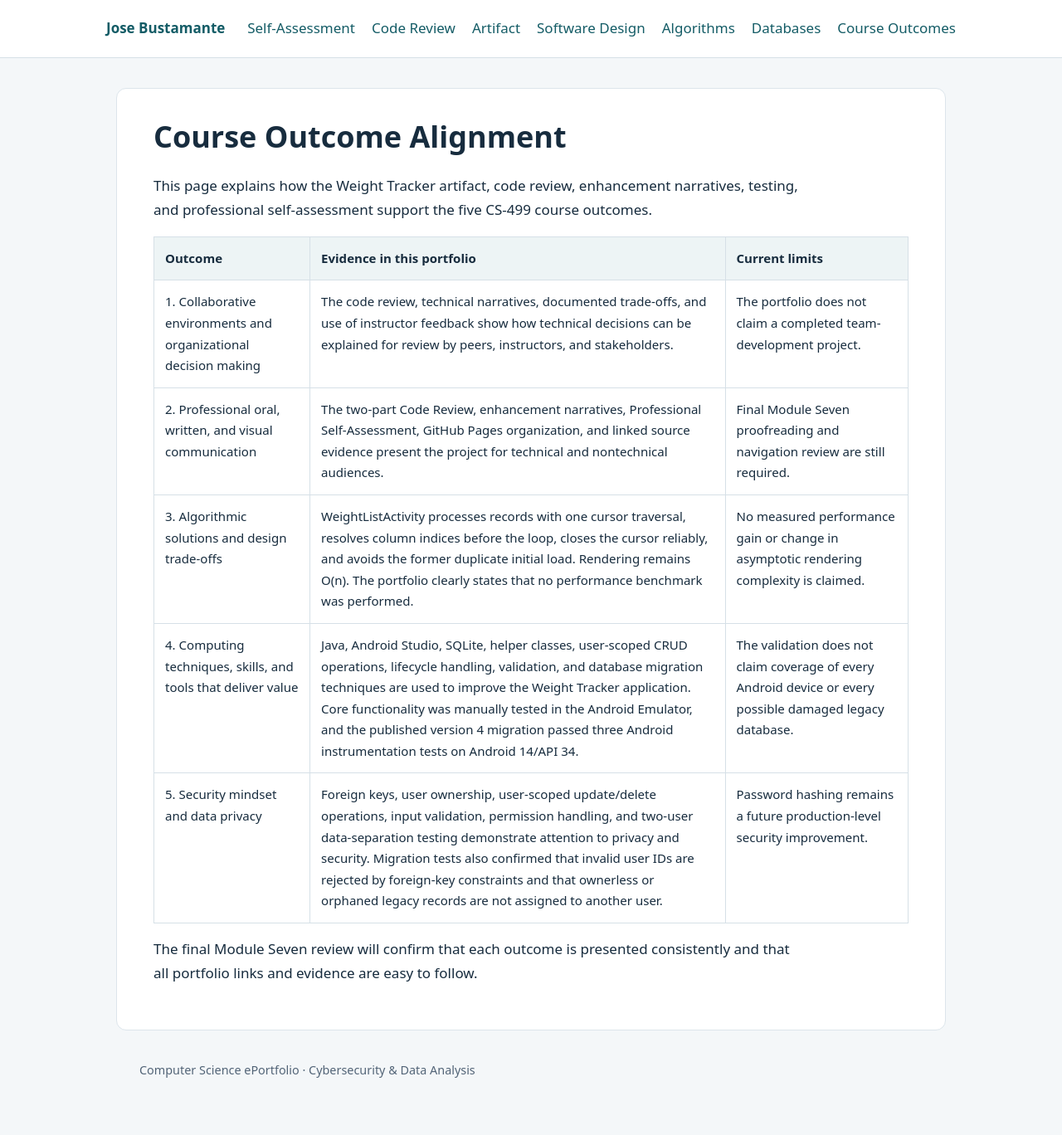
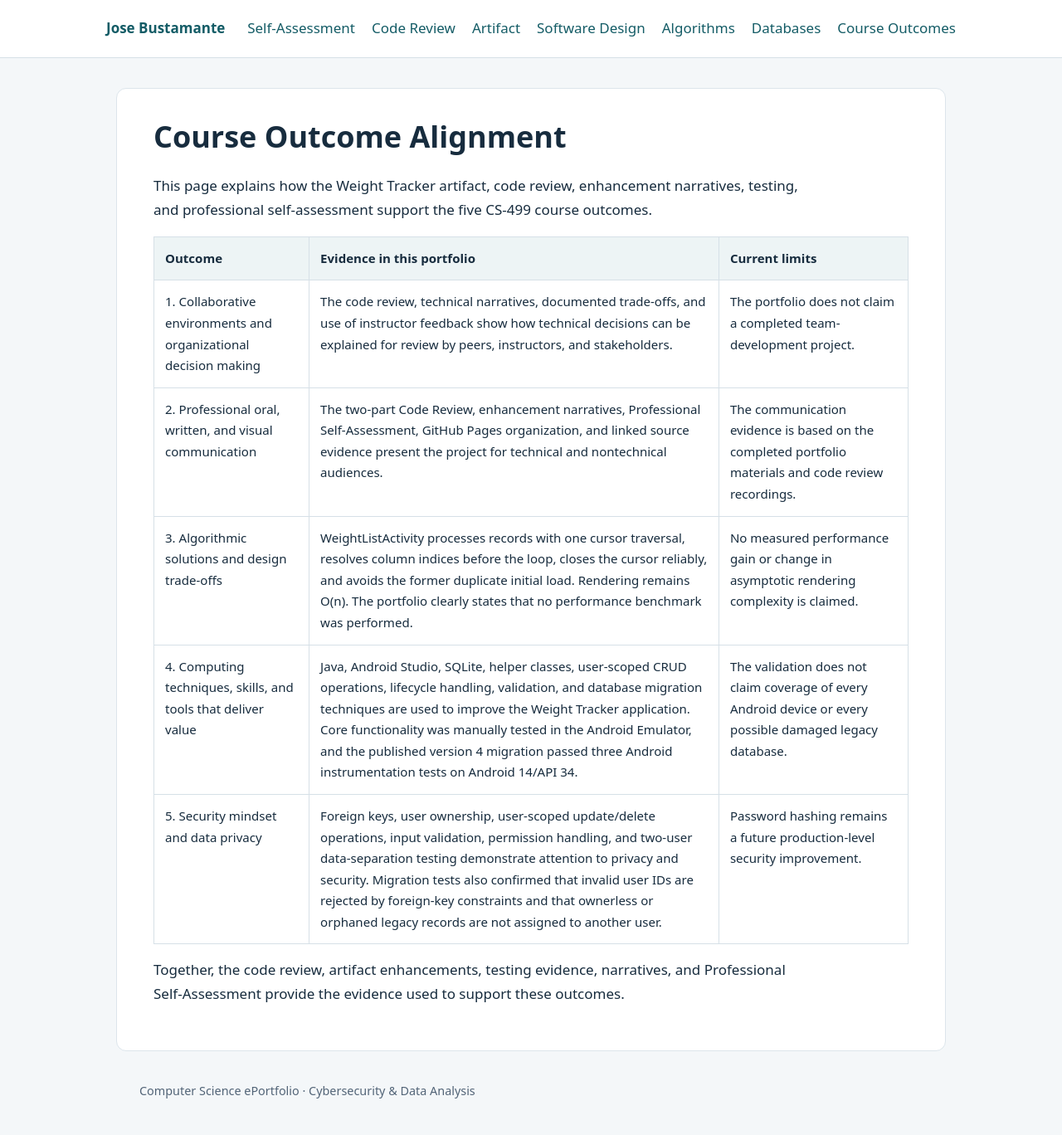
Before and after one commit to Todolomeos/josebustamante-eportfoliofinal, a Jekyll site: the page built from course-outcomes.md, in a window 1280 px wide. Shown: the whole page at 83% size. Built offline with Jekyll 4.4.1, drawn with Linux system fonts in a browser that asks for light colours; our own code applies the rules of GitHub Pages for plain Markdown files; before the commit the page ends 1342 px from its top, so only the background shows below that.

Commit message:
Finalize course-outcomes.md for Module Seven readiness

```diff
--- a/course-outcomes.md
+++ b/course-outcomes.md
@@ -5,9 +5,9 @@ This page explains how the Weight Tracker artifact, code review, enhancement nar
 | Outcome | Evidence in this portfolio | Current limits |
 | --- | --- | --- |
 | 1. Collaborative environments and organizational decision making | The code review, technical narratives, documented trade-offs, and use of instructor feedback show how technical decisions can be explained for review by peers, instructors, and stakeholders. | The portfolio does not claim a completed team-development project. |
-| 2. Professional oral, written, and visual communication | The two-part Code Review, enhancement narratives, Professional Self-Assessment, GitHub Pages organization, and linked source evidence present the project for technical and nontechnical audiences. | Final Module Seven proofreading and navigation review are still required. |
+| 2. Professional oral, written, and visual communication | The two-part Code Review, enhancement narratives, Professional Self-Assessment, GitHub Pages organization, and linked source evidence present the project for technical and nontechnical audiences. | The communication evidence is based on the completed portfolio materials and code review recordings. |
 | 3. Algorithmic solutions and design trade-offs | WeightListActivity processes records with one cursor traversal, resolves column indices before the loop, closes the cursor reliably, and avoids the former duplicate initial load. Rendering remains O(n). The portfolio clearly states that no performance benchmark was performed. | No measured performance gain or change in asymptotic rendering complexity is claimed. |
 | 4. Computing techniques, skills, and tools that deliver value | Java, Android Studio, SQLite, helper classes, user-scoped CRUD operations, lifecycle handling, validation, and database migration techniques are used to improve the Weight Tracker application. Core functionality was manually tested in the Android Emulator, and the published version 4 migration passed three Android instrumentation tests on Android 14/API 34. | The validation does not claim coverage of every Android device or every possible damaged legacy database. |
 | 5. Security mindset and data privacy | Foreign keys, user ownership, user-scoped update/delete operations, input validation, permission handling, and two-user data-separation testing demonstrate attention to privacy and security. Migration tests also confirmed that invalid user IDs are rejected by foreign-key constraints and that ownerless or orphaned legacy records are not assigned to another user. | Password hashing remains a future production-level security improvement. |
 
-The final Module Seven review will confirm that each outcome is presented consistently and that all portfolio links and evidence are easy to follow.
+Together, the code review, artifact enhancements, testing evidence, narratives, and Professional Self-Assessment provide the evidence used to support these outcomes.
```
